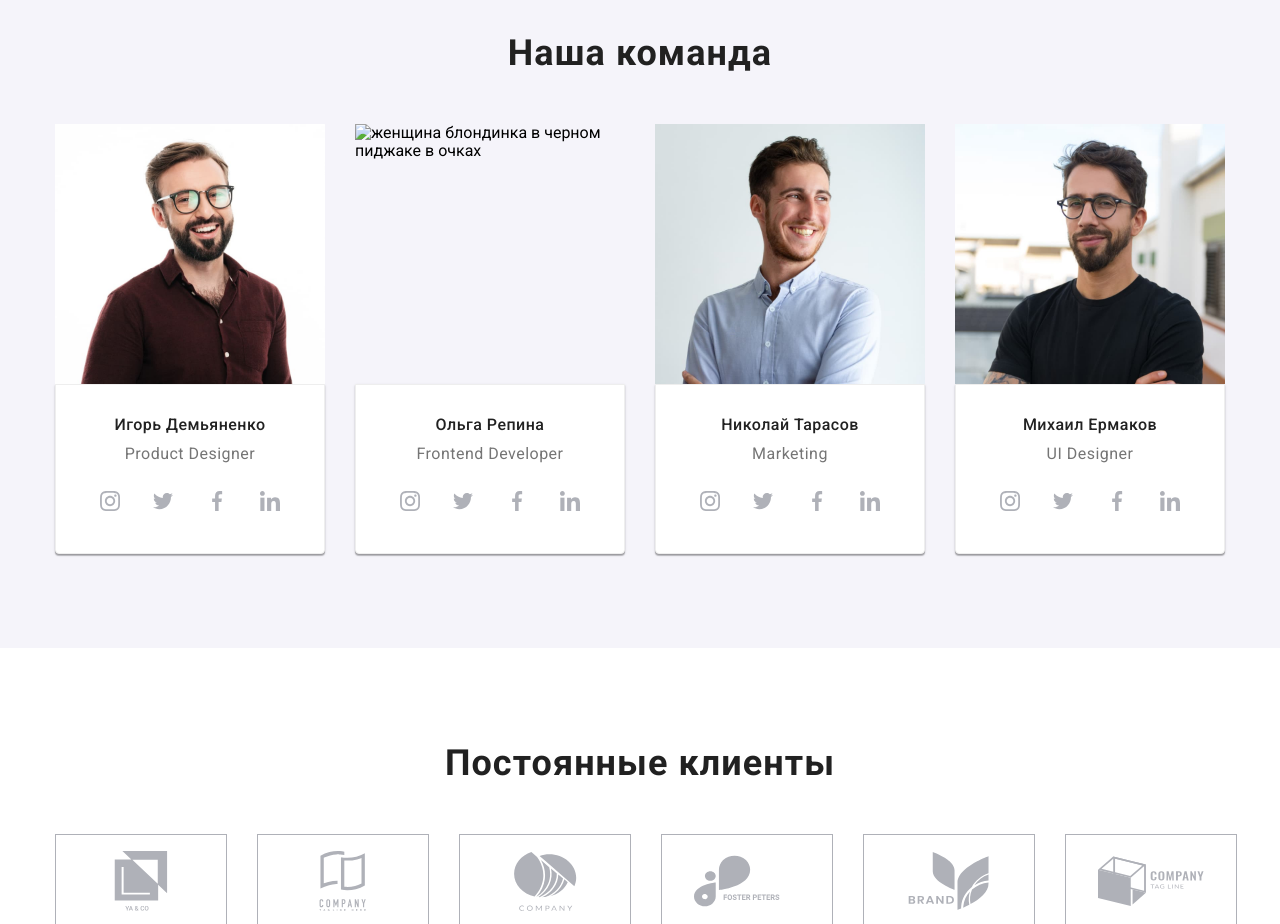
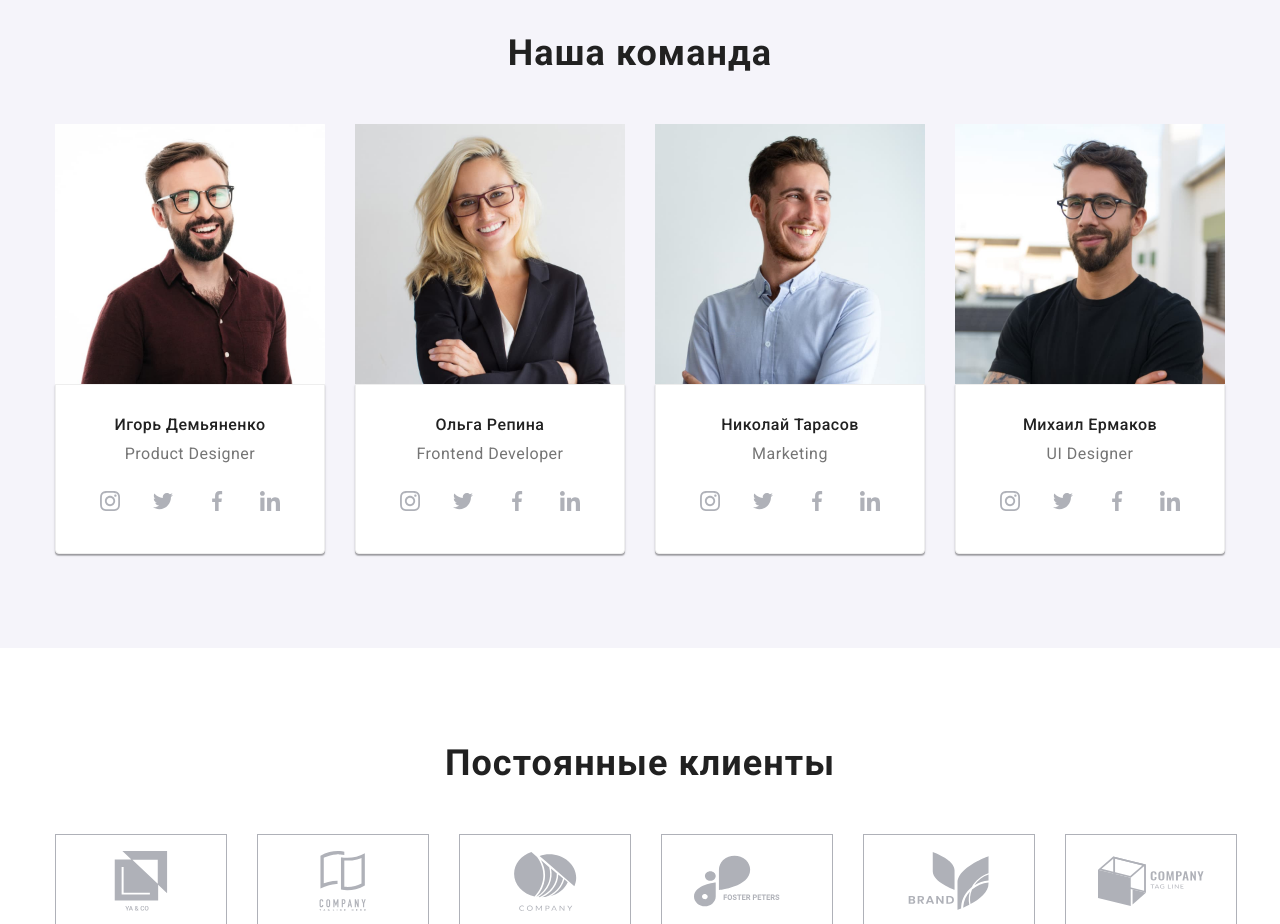
Before and after one commit to OcksanaBondarenko/goit-markup-hw-04, a plain HTML site: page index.html in a window 1280 px wide. Shown: the part 1680-2604 px from the top of the page. Drawn offline with nearby package versions, Linux system fonts and the light colour scheme; the site is published under a folder, as on GitHub Pages, so addresses that start at the root find nothing.

Commit message:
Update index.html

```diff
--- a/index.html
+++ b/index.html
@@ -222,7 +222,7 @@
                     </li>
 
                     <li class="team-list-item">
-                        <img src="/images/team-img-2.jpg" alt="женщина блондинка в черном пиджаке в очках" width="270"
+                        <img src="./images/team-img-2.jpg" alt="женщина блондинка в черном пиджаке в очках" width="270"
                             height="260">
                         <div class="team-list-caption">
                             <h3 class="team-list-img-name">Ольга Репина</h3>
```
